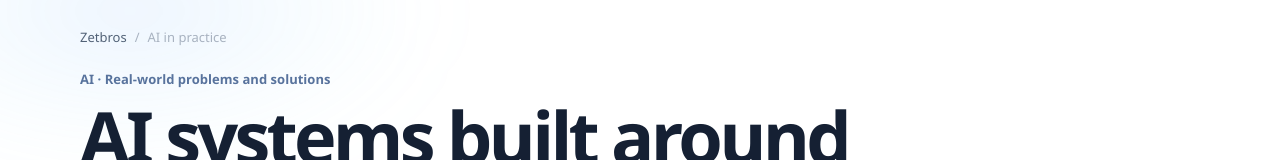
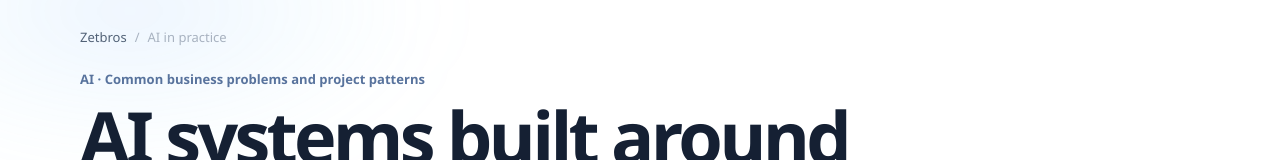
Before and after one commit to Logan17de/zetbros.com, a Next.js app: page /ai-in-practice in a window 1280 px wide. Shown: the part 137-297 px from the top of the page. Built offline with nearby package versions, Linux system fonts and the light colour scheme.

Commit message:
Clarify business pages as project patterns

```diff
--- a/app/practice-page.tsx
+++ b/app/practice-page.tsx
@@ -64,7 +64,7 @@ export default function PracticePage({
           <div className={styles.breadcrumb}>
             <a href="/">Zetbros</a><span>/</span><span>{category} in practice</span>
           </div>
-          <p className={styles.kicker}>{category} · Real-world problems and solutions</p>
+          <p className={styles.kicker}>{category} · Common business problems and project patterns</p>
           <h1>{title}</h1>
           <p className={styles.heroLead}>{lead}</p>
           {availability && <span className={styles.availability}>{availability}</span>}
```
